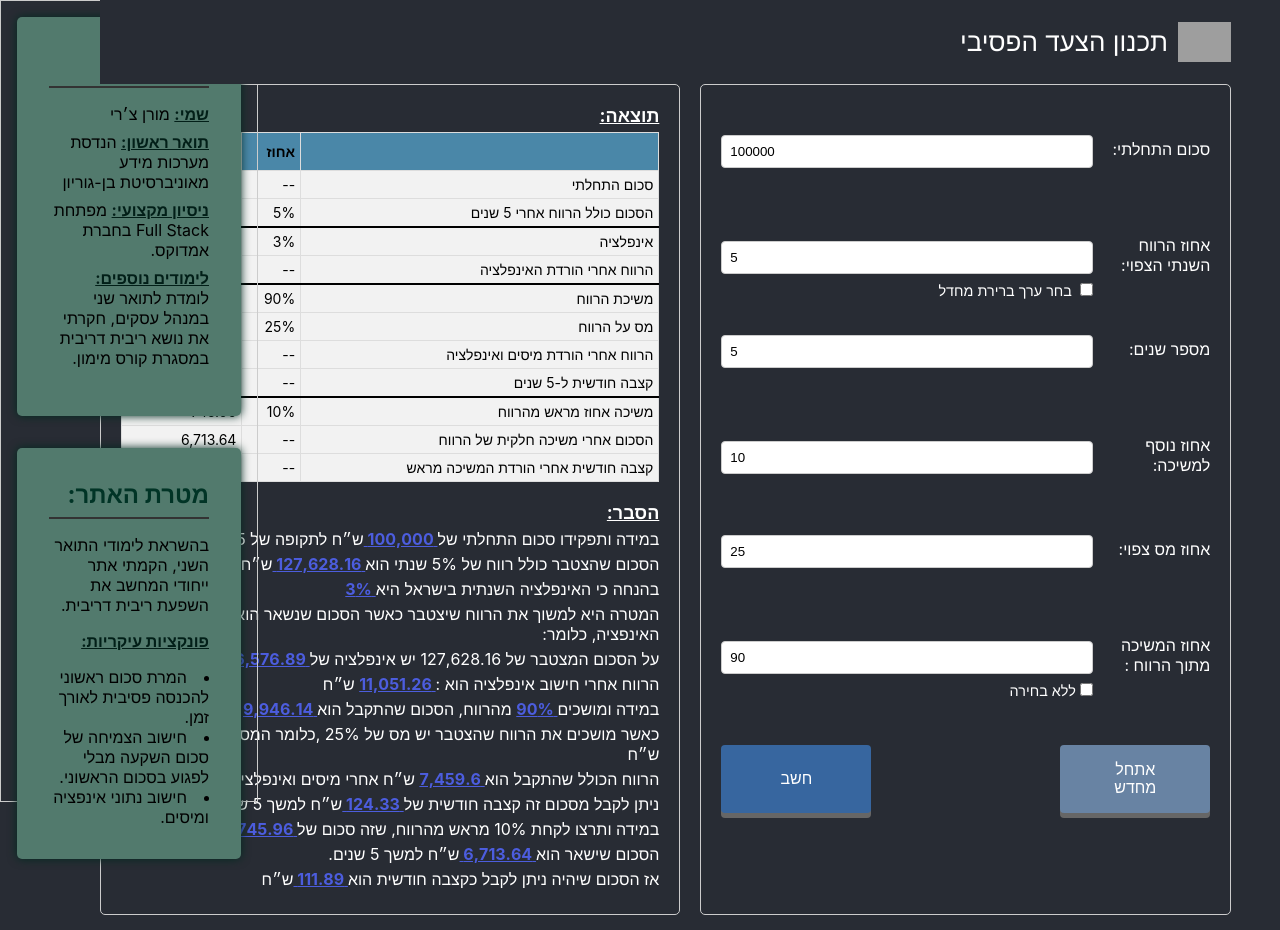
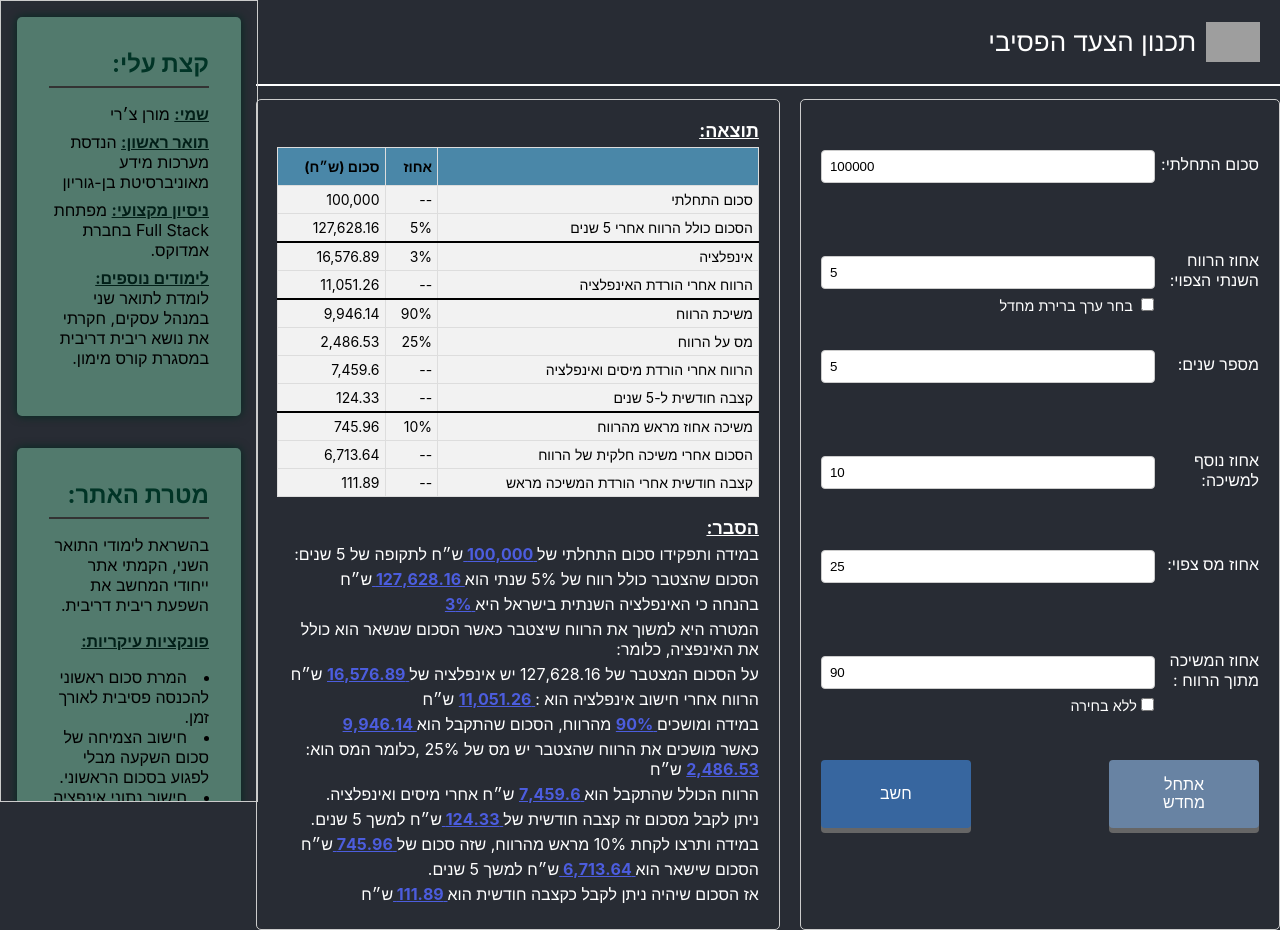
Before and after one commit to MoranChery/planning-passive-step, a React (Create React App) app: page / in a window 1280 px wide. Built offline with nearby package versions, Linux system fonts and the light colour scheme; grey boxes are pictures that could not be loaded.

Commit message:
added scroll and fix view

```diff
--- a/src/cssFiles/App.css
+++ b/src/App.css
@@ -2,6 +2,7 @@
 .App-logo {
   height: 5vmin;
   animation: colorTransition 10s linear infinite;
+  margin-right: 2%;
 }
 
 @keyframes colorTransition {
@@ -22,7 +23,6 @@
 .App-header {
   position: sticky;
   top: 0;
-  z-index: 1000;
   background-color: #282c34; /* Or any color that fits your theme */
   text-align: center;
   min-height: 5vh;
@@ -32,23 +32,34 @@
   justify-content: end;
   font-size: calc(10px + 2vmin);
   color: white;
-  padding-right: 2%;
+  border-bottom: 2px solid white;
+  margin-bottom: 1%;
+  width: 80%;
+  margin-left: 20%;
 }
 
-
-body{
-  padding-right: 2%;
-  display: flex;
-  flex-direction: row-reverse;
-  gap: 20px;
-}
 
 .sidenav {
   height: 100%; /* Full-height: remove this if you want "auto" height */
   width: 20%; /* Set the width of the sidebar */
   position: fixed; /* Fixed Sidebar (stay in place on scroll) */
-  top: 0; /* Stay at the top */
-  left: 0;
   border: 1px solid #ccc;
   direction: rtl;
+  overflow-y: auto;            /* Enables vertical scroll when needed */
+  top: 0;
+  scroll-behavior: smooth;
 }
+.sidenav::-webkit-scrollbar {
+  width: 0px;
+  background: transparent;
+}
+
+
+.form-get-cahnge {
+  margin-left: 20%; /* Start AFTER the sidebar (which is 20% wide) */
+  width: 80%;
+  display: flex;
+  flex-direction: row-reverse;
+  gap: 20px;
+  justify-content: flex-start; /* Ensures content starts at right in row-reverse */
+}
--- a/src/App.js
+++ b/src/App.js
@@ -1,5 +1,5 @@
 import logo from './money-graph-with-up-arrow.png';
-import './cssFiles/App.css';
+import './App.css';
 import PlanningForm from './components/PlanningForm.js';
 import ResultForm from './components/ResultForm.js';
 import AboutMe from './components/AboutMe.js';
@@ -17,16 +17,18 @@ function App() {
 
   return (
     <div className="App">
-      <div class="sidenav">
-        <AboutMe></AboutMe>
-      </div>
       <header className="App-header">
         <p> תכנון הצעד הפסיבי </p>
         <img src={logo} className="App-logo" alt="logo" />
       </header>
-      <body>
-        <PlanningForm onSubmit={handleSubmit} />
-        <ResultForm formData={formData}></ResultForm>
+      <body className="App-body" >
+        <div class="sidenav">
+          <AboutMe></AboutMe>
+        </div>
+        <div class="form-get-cahnge">
+          <PlanningForm onSubmit={handleSubmit} />
+          <ResultForm formData={formData}></ResultForm>
+        </div>
       </body>
     </div>
   );
```
